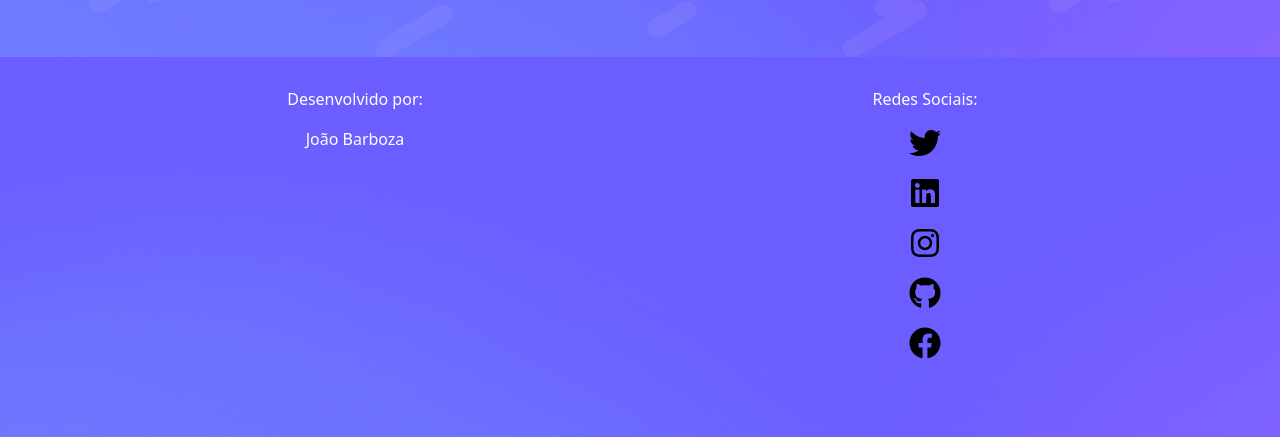
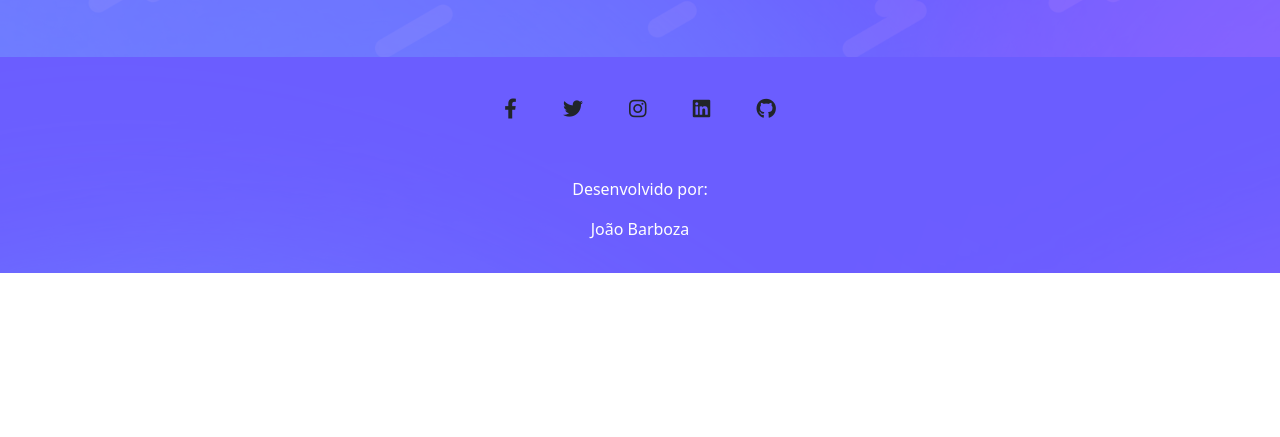
Before and after one commit to joaolhcb/portfolio, a plain HTML site: page HTML/formacao.html in a window 1280 px wide. Shown: the part 2619-3056 px from the top of the page. After the commit the page ends 2892 px from the top, so only its background shows below. Drawn offline with Linux system fonts and the light colour scheme; files whose address does not match are found by name.

Commit message:
Alterações recentes

```diff
--- a/HTML/formacao.html
+++ b/HTML/formacao.html
@@ -121,24 +121,66 @@
 <!--End of graduation-->
 
 <!--Footer-->
-<footer class="container-fluid text-center bg-footer margin">
-    <div class="container">
-        <div class="row">
-            <div class="col-md-6">
-                <p style="color: white">Desenvolvido por:</p>
-                <p style="color: white">João Barboza</p>
-            </div>
-            <div class="col-md-6">
-                <p style="color: white">Redes Sociais:</p>
-                <p><a href="https://twitter.com/JoaoLHCB" target="_blank" style="color: black"><i class="fa-brands fa-twitter fa-2x"></i></a></p>
-                <p><a href="https://www.linkedin.com/in/joaoluisbarboza/" target="_blank" style="color: black"><i class="fa-brands fa-linkedin fa-2x"></i></a></p>
-                <p><a href="https://www.instagram.com/joaolhcb/" target="_blank" style="color: black"><i class="fa-brands fa-instagram fa-2x"></i></a></p>
-                <p><a href="https://github.com/joaolhcb/" target="_blank" style="color: black"><i class="fa-brands fa-github fa-2x"></i></a></p>
-                <p><a href="https://www.facebook.com/joao.lhcb" target="_blank" style="color: black"><i class="fa-brands fa-facebook fa-2x"></i></a></p>
-            </div>
-        </div>
-    </div>
+<footer class="text-center text-white bg-footer">
+  <!-- Grid container -->
+  <div class="container pt-4">
+    <!-- Section: Social media -->
+    <section class="mb-4">
+      <!-- Facebook -->
+      <a
+        class="btn btn-link btn-floating btn-lg text-dark m-1"
+        href="https://www.facebook.com/joao.lhcb/"
+        role="button"
+        data-mdb-ripple-color="dark"
+        ><i class="fab fa-facebook-f"></i
+      ></a>
+
+      <!-- Twitter -->
+      <a
+        class="btn btn-link btn-floating btn-lg text-dark m-1"
+        href="https://twitter.com/JoaoLHCB"
+        role="button"
+        data-mdb-ripple-color="dark"
+        ><i class="fab fa-twitter"></i
+      ></a>
+
+      <!-- Instagram -->
+      <a
+        class="btn btn-link btn-floating btn-lg text-dark m-1"
+        href="https://www.instagram.com/joaolhcb/"
+        role="button"
+        data-mdb-ripple-color="dark"
+        ><i class="fab fa-instagram"></i
+      ></a>
+
+      <!-- Linkedin -->
+      <a
+        class="btn btn-link btn-floating btn-lg text-dark m-1"
+        href="https://www.linkedin.com/in/joaoluisbarboza/"
+        role="button"
+        data-mdb-ripple-color="dark"
+        ><i class="fab fa-linkedin"></i
+      ></a>
+      <!-- Github -->
+      <a
+        class="btn btn-link btn-floating btn-lg text-dark m-1"
+        href="https://github.com/joaolhcb/"
+        role="button"
+        data-mdb-ripple-color="dark"
+        ><i class="fab fa-github"></i
+      ></a>
+    </section>
+    <!-- Section: Social media -->
+  </div>
+  <!-- Grid container -->
+
+  <!-- Copyright -->
+  <div class="text-center p-3" style="color: white">
+    <p>Desenvolvido por:</p>
+    <p style="color: white">João Barboza</p>
+  </div>
+  <!-- Copyright -->
 </footer>
-<!--End of footer-->
+<!--End of Footer-->
 </body>
 </html>
```
Also changed, not shown: HTML/contato.html (+59 -18 lines), HTML/index.html (+59 -17 lines), HTML/portfolio.html (+59 -17 lines), HTML/profissional.html (+59 -18 lines), HTML/sobre.html (+59 -17 lines).
